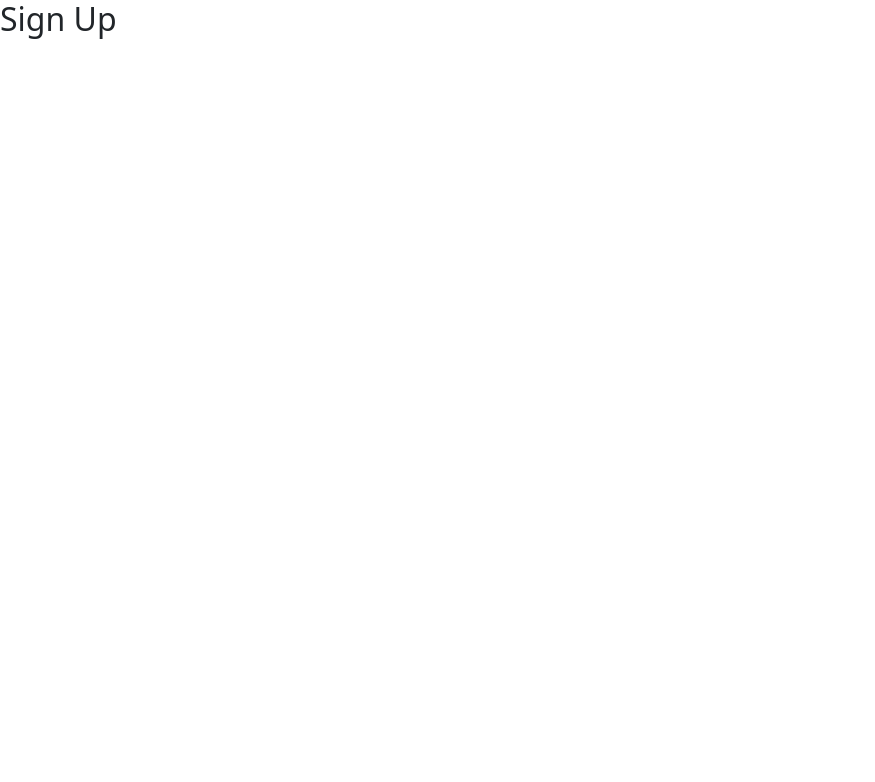
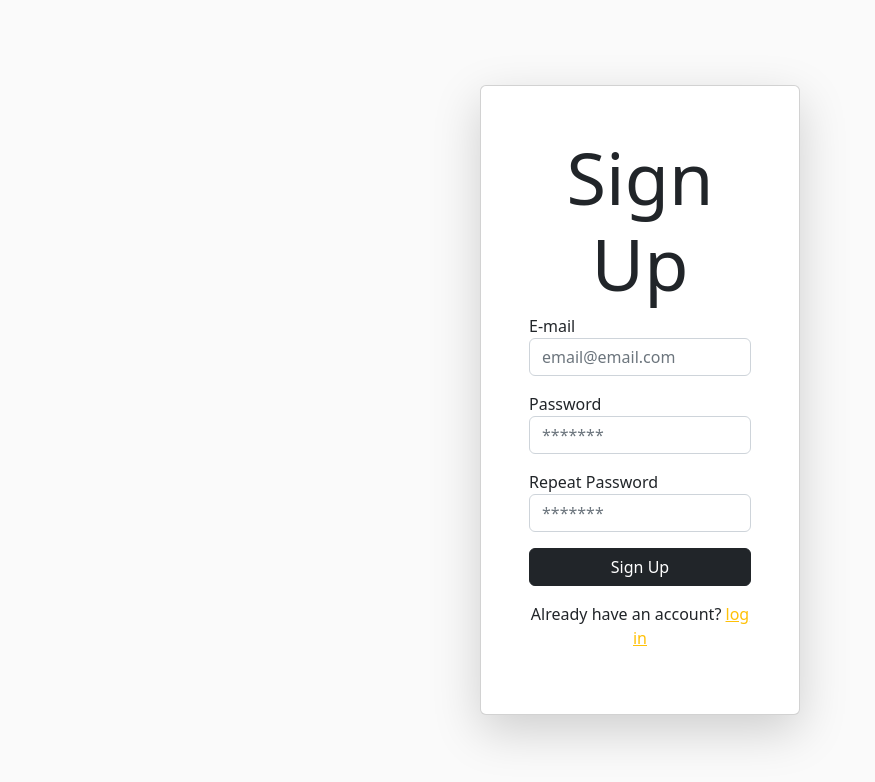
Before and after one commit to freidzonCalderon/the-movie-review-app, a React (Create React App) app: page /signup in a window 1280 px wide. Shown: the top 782 px of the page, without its empty margins (0-875 px from the left). Built offline with nearby package versions, Linux system fonts and the light colour scheme.

Commit message:
updated sign up page

```diff
--- /dev/null
+++ b/src/Firebase/firebase.js
@@ -0,0 +1,16 @@
+import { initializeApp } from "firebase/app";
+import { getAuth } from "firebase/auth";
+import { getFirestore } from "firebase/firestore";
+
+const app = initializeApp({
+	apiKey: process.env.REACT_APP_FIREBASE_API_KEY,
+	authDomain: process.env.REACT_APP_FIREBASE_AUTH_DOMAIN,
+	projectId: process.env.REACT_APP_FIREBASE_PROJECT_ID,
+	storageBucket: process.env.REACT_APP_FIREBASE_STORAGE_BUCKET,
+	messagingSenderId: process.env.REACT_APP_FIREBASE_MESSAGING_SENDER_ID,
+	appId: process.env.REACT_APP_FIREBASE_APP_ID,
+});
+
+export const auth = getAuth(app);
+export const db = getFirestore(app);
+export default app;
--- a/src/components/atoms/Button.jsx
+++ b/src/components/atoms/Button.jsx
@@ -1,10 +1,10 @@
 import React from "react";
 
-const Button = () => {
+const Button = ({ buttonText }) => {
 	return (
 		<div>
 			<button type="submit" className="btn btn-dark container-fluid">
-				LogIn
+				{buttonText}
 			</button>
 		</div>
 	);
--- a/src/components/atoms/InputPassword.jsx
+++ b/src/components/atoms/InputPassword.jsx
@@ -1,9 +1,9 @@
 import React from "react";
 
-const InputPassword = () => {
+const InputPassword = ({ inputLabel }) => {
 	return (
 		<div className="mb-3">
-			<label htmlFor="inputPassword">Password</label>
+			<label htmlFor="inputPassword">{inputLabel}</label>
 			<input
 				type="password"
 				name="password"
--- a/src/components/pages/LoginPage.jsx
+++ b/src/components/pages/LoginPage.jsx
@@ -10,14 +10,14 @@ import { Link, useNavigate } from "react-router-dom";
 const LoginPage = () => {
 	return (
 		<div className="h-screen flex items-center bg-[#FAFAFA]">
-			<div className="card p-5 mx-auto shadow-lg col-11 col-md-6 col-lg-4">
+			<div className="card p-5 mx-auto shadow-lg col-11 col-md-6 col-lg-3">
 				<h1 className="text-center display-2">Log In</h1>
 				<Formik>
 					{() => (
 						<form>
 							<InputEmail />
-							<InputPassword />
-							<Button />
+							<InputPassword inputLabel="Password" />
+							<Button buttonText="Log In" />
 							<div>
 								<p className="text-center mt-3">
 									Dont have an account?
--- a/src/components/pages/SignUpPage.jsx
+++ b/src/components/pages/SignUpPage.jsx
@@ -1,9 +1,39 @@
 import React from "react";
+import { Formik, Form, Field, ErrorMessage } from "formik";
+import { Form as BootstrapForm } from "react-bootstrap";
+import InputEmail from "../atoms/InputEmail";
+import InputPassword from "./../atoms/InputPassword";
+import Button from "./../atoms/Button";
+
+import { Link, useNavigate } from "react-router-dom";
 
 const SignUpPage = () => {
 	return (
-		<div>
-			<h2>Sign Up</h2>
+		<div className="h-screen flex items-center bg-[#FAFAFA]">
+			<div className="card p-5 mx-auto shadow-lg col-11 col-md-6 col-lg-3">
+				<h1 className="text-center display-2">Sign Up</h1>
+				<Formik>
+					{() => (
+						<form>
+							<InputEmail />
+							<InputPassword inputLabel="Password" />
+							<InputPassword inputLabel="Repeat Password" />
+							<Button buttonText="Sign Up" />
+							<div>
+								<p className="text-center mt-3">
+									Already have an account?
+									<span>
+										{" "}
+										<Link to="/" className="text-warning">
+											log in
+										</Link>
+									</span>
+								</p>
+							</div>
+						</form>
+					)}
+				</Formik>
+			</div>
 		</div>
 	);
 };
```
